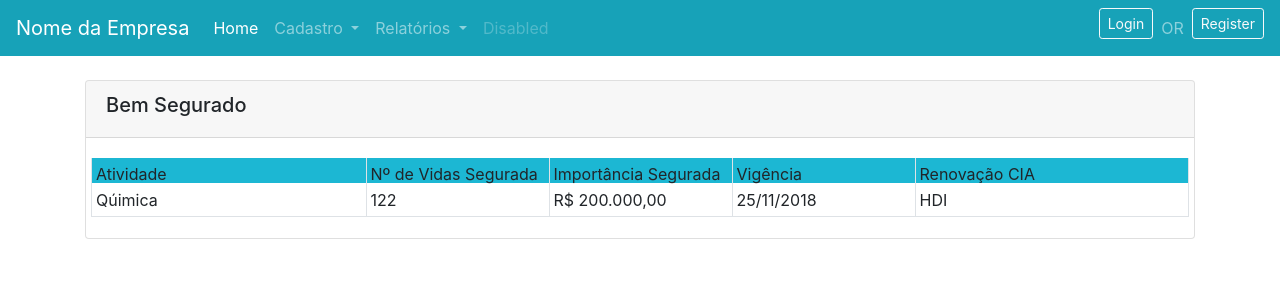
After one commit to adaltopicotti/sg, a Django app: page /teste in a window 1280 px wide. The commit adds this page. Shown: the top 300 px of the page. Run offline with Django 3.2, Linux system fonts and the light colour scheme; some libraries are stand-ins or nearby versions.

Commit message:
add pagina de teste e pagina para detalhe empresarial

```diff
--- a/agendamento/urls.py
+++ b/agendamento/urls.py
@@ -3,6 +3,8 @@ from . import views
 
 urlpatterns = [
     #url(r'^agendamento/novo/$', views.agendamento_novo, name='agendamento_novo'),
+
+    url(r'^teste$', views.teste, name='teste'),
     url(r'^relatorios/cooperativa$', views.relatorio_cooperativa, name='relatorio_cooperativa'),
     url(r'^relatorios/segurado$', views.relatorio_segurado, name='relatorio_segurado'),
     url(r'^relatorios/frota$', views.relatorio_frota, name='relatorio_frota'),
--- a/agendamento/views.py
+++ b/agendamento/views.py
@@ -11,6 +11,11 @@ from agendamento.models import *
 # TODO: Visualização de Agendamento, tentar utilizando tables
 # TODO: Criar link no relatorio (frota, empresarial, transporte, vida) para indicar o segurado ou agendamento
 # END TO DO
+
+
+def teste(request):
+    return render(request, 'portal/structure/teste.html', {
+    })
 
 def switch_form(argument):
     switcher = {
--- a/portal/templates/detail/agendamento_empresarial.html
+++ b/portal/templates/detail/agendamento_empresarial.html
@@ -2,22 +2,18 @@
   <div class="card-header align-items-start"><h5>Bem Segurado</h5></div>
   <div class="card-body">
     <div class="row align-items-start" style="height: 25px; background-color: #1CB7D3;">
-      <div class="col-lg-4">
-        <div class="row">
-          <div class="col-lg-6 w-50 p-1 border-left">Veículos Leve</div>
-          <div class="col-lg-6 w-50 p-1 border-left">Veículos Pesados</div>
-        </div>
-      </div>
-      <div class="col-lg-2 w-50 p-1 border-left">Quantidade de Itens</div>
+      <div class="col-lg-3 w-50 p-1 border-left">Atividade</div>
+      <div class="col-lg-2 w-50 p-1 border-left">Nº de Vidas Segurada</div>
+      <div class="col-lg-2 w-50 p-1 border-left">Importância Segurada</div>
       <div class="col w-25 p-1 border-left">Vigência</div>
-      <div class="col-lg-4 w-25 p-1 border-left border-right">Renovação CIA</div>
+      <div class="col-lg-3 w-25 p-1 border-left border-right">Renovação CIA</div>
     </div>
     <div class="row align-items-center" style="height: 35px;">
-      <div class="col-lg-2 w-50 p-1 border-left border-bottom">{% if secondaryModel.tipo_leve == True %} Sim {% else %} Não {% endif %}</div>
-      <div class="col-lg-2 w-25 p-1 border-left border-bottom">{% if secondaryModel.tipo_pesado == True %} Sim {% else %} Não {% endif %}</div>
-      <div class="col w-25 p-1 border-left border-bottom">{{secondaryModel.qnt_itens_seg}}</div>
-      <div class="col w-25 p-1 border-left border-bottom">{{agendamento.final_vigencia | date:'d/m/Y'}}</div>
-      <div class="col-lg-4 w-25 p-1 border-left border-right border-bottom">{{secondaryModel.renovacao_cia}}</div>
+      <div class="col-lg-3 w-50 p-1 border-left border-bottom">Qúimica</div>
+      <div class="col-lg-2 w-25 p-1 border-left border-bottom">122</div>
+      <div class="col-lg-2 w-25 p-1 border-left border-bottom">R$ 200.000,00</div>
+      <div class="col-lg-2 w-25 p-1 border-left border-bottom">25/11/2018</div>
+      <div class="col-lg-3 w-25 p-1 border-left border-right border-bottom">HDI</div>
     </div>
   </div>
 </div>
--- /dev/null
+++ b/portal/templates/portal/structure/teste.html
@@ -0,0 +1,15 @@
+{% extends 'portal/structure/base.html' %}
+
+{% block content %}
+
+<div class="row justify-content-center fixed-bottom">
+
+</div>
+<div class="container fixed-midle">
+  <div class="row justify-content-center">
+    <div class="col align-self-center">
+      {% include 'detail/agendamento_empresarial.html' %}
+    </div>
+  </div>
+</div>
+{% endblock %}
```
